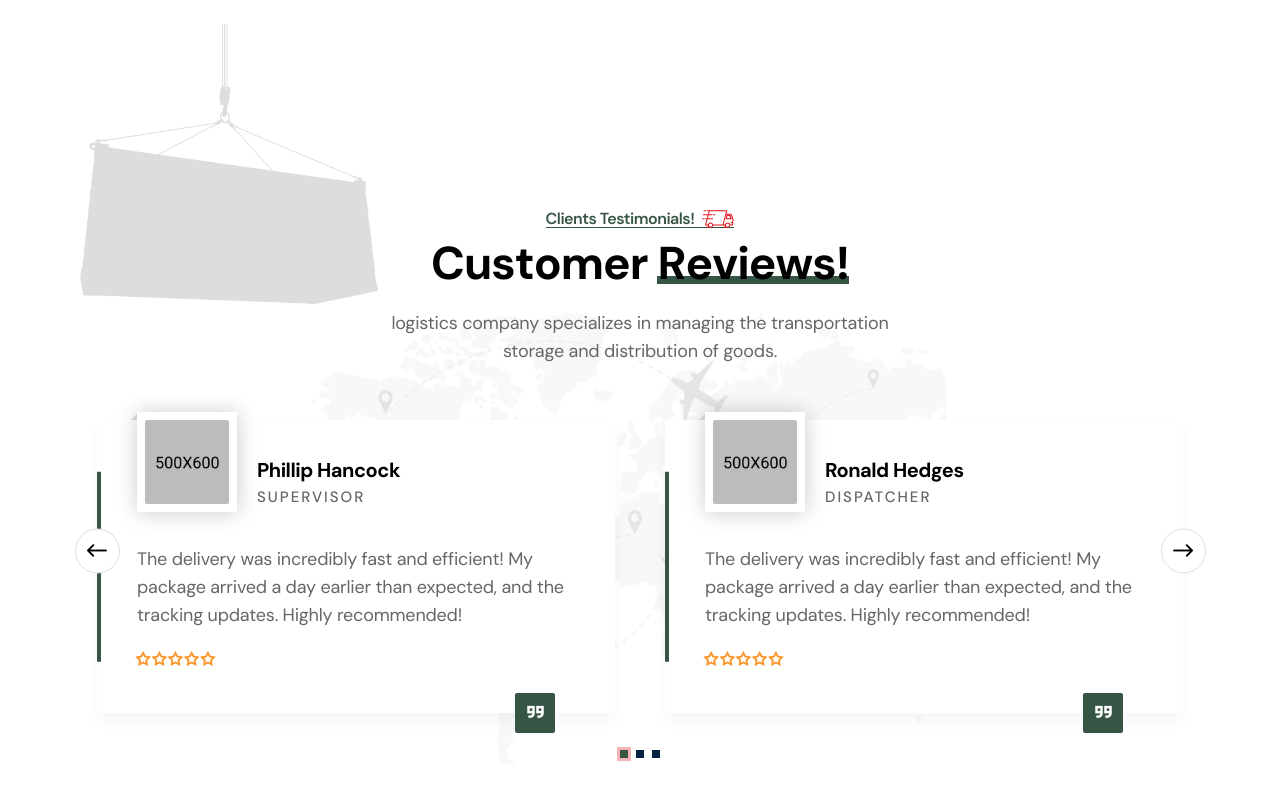
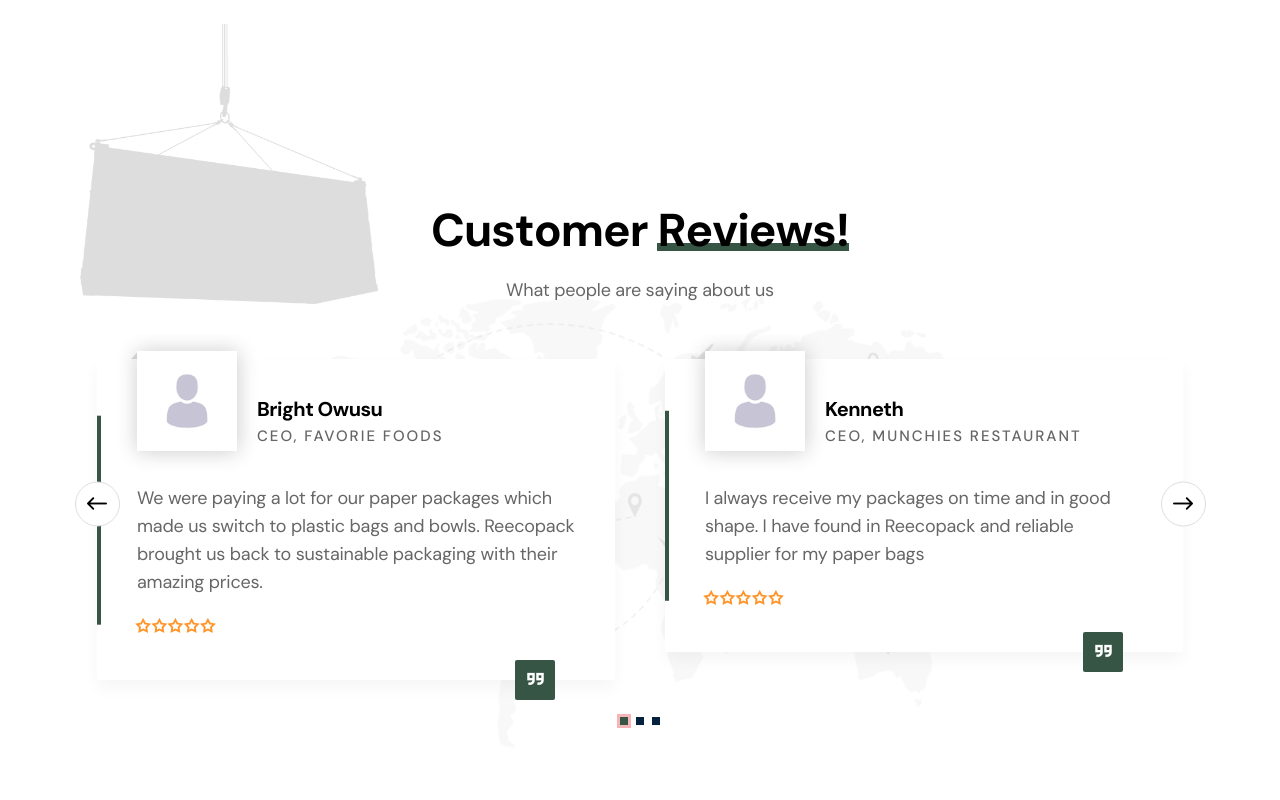
Before and after one commit to aopoku255/biomorphlabs, a plain HTML site: page index.html in a window 1280 px wide. Shown: the part 3521-4321 px from the top of the page. Drawn offline with Linux system fonts and the light colour scheme; files whose address does not match are found by name.

Commit message:
images and changes

```diff
--- a/index.html
+++ b/index.html
@@ -118,7 +118,7 @@
                   </ul> -->
                 </li>
                 <li>
-                  <a href="company.html">About</a>
+                  <a href="#">About</a>
                   <!-- <ul>
                     <li><a href="about.html">About Us</a></li>
                     <li><a href="company.html">Company</a></li>
@@ -147,14 +147,14 @@
                   </ul>
                 </li> -->
                 <li>
-                  <a href="projects.html">R & D</a>
+                  <a href="#">R & D</a>
                   <!-- <ul>
                     <li><a href="projects.html">Our Projects</a></li>
                     <li><a href="project-details.html">Project Details</a></li>
                   </ul> -->
                 </li>
                 <li>
-                  <a href="blog-grid.html">Blog</a>
+                  <a href="#">Blog</a>
                   <!-- <ul>
                     <li><a href="blog-grid.html">Grid Posts</a></li>
                     <li><a href="blog-classic.html">Classic Posts</a></li>
@@ -164,9 +164,7 @@
                 <!-- <li><a href="contact.html">Contact</a></li> -->
               </ul>
               <div class="menu-right-item">
-                <a
-                  href="contact.html"
-                  class="default-btn d-none d-lg-block d-md-block"
+                <a href="#" class="default-btn d-none d-lg-block d-md-block"
                   >Contact Us</a
                 >
               </div>
@@ -933,11 +931,11 @@
       <div class="map-pattern"></div>
       <div class="container">
         <div class="section-heading text-center mb-30">
-          <h3 class="sub-heading is-border border-anim">
+          <!-- <h3 class="sub-heading is-border border-anim">
             Clients Testimonials!<span class="sh-underline"
               ><img class="sh-truck" src="assets/img/truck.svg" alt="truck"
             /></span>
-          </h3>
+          </h3> -->
           <h2
             class="text-anim"
             data-effect="fade-in-right"
@@ -952,8 +950,7 @@
             data-effect="fade-in-bottom"
             data-ease="power4.out"
           >
-            logistics company specializes in managing the transportation
-            <br />storage and distribution of goods.
+            What people are saying about us
           </p>
         </div>
         <div class="swiper-outside testi-nav position-relative">
@@ -962,16 +959,16 @@
               <div class="swiper-slide">
                 <div class="testimonial-item">
                   <div class="testi-thumb">
-                    <img src="assets/img/team-1.jpg" alt="thumb" />
+                    <img src="assets/img/user.jpg" alt="thumb" />
                   </div>
                   <div class="testi-content">
                     <div class="client-info">
-                      <h3>Phillip Hancock <span>Supervisor</span></h3>
+                      <h3>Bright Owusu <span>CEO, Favorie Foods</span></h3>
                     </div>
                     <p>
-                      The delivery was incredibly fast and efficient! My package
-                      arrived a day earlier than expected, and the tracking
-                      updates. Highly recommended!
+                      We were paying a lot for our paper packages which made us
+                      switch to plastic bags and bowls. Reecopack brought us
+                      back to sustainable packaging with their amazing prices.
                     </p>
                     <ul class="rattings">
                       <li><i class="fa-sharp fa-solid fa-star"></i></li>
@@ -989,16 +986,16 @@
               <div class="swiper-slide">
                 <div class="testimonial-item">
                   <div class="testi-thumb">
-                    <img src="assets/img/team-2.jpg" alt="thumb" />
+                    <img src="assets/img/user.jpg" alt="thumb" />
                   </div>
                   <div class="testi-content">
                     <div class="client-info">
-                      <h3>Ronald Hedges <span>Dispatcher</span></h3>
+                      <h3>Kenneth <span>CEO, Munchies Restaurant</span></h3>
                     </div>
                     <p>
-                      The delivery was incredibly fast and efficient! My package
-                      arrived a day earlier than expected, and the tracking
-                      updates. Highly recommended!
+                      I always receive my packages on time and in good shape. I
+                      have found in Reecopack and reliable supplier for my paper
+                      bags
                     </p>
                     <ul class="rattings">
                       <li><i class="fa-sharp fa-solid fa-star"></i></li>
```
Also changed, not shown: assets/img/user.jpg (added).
